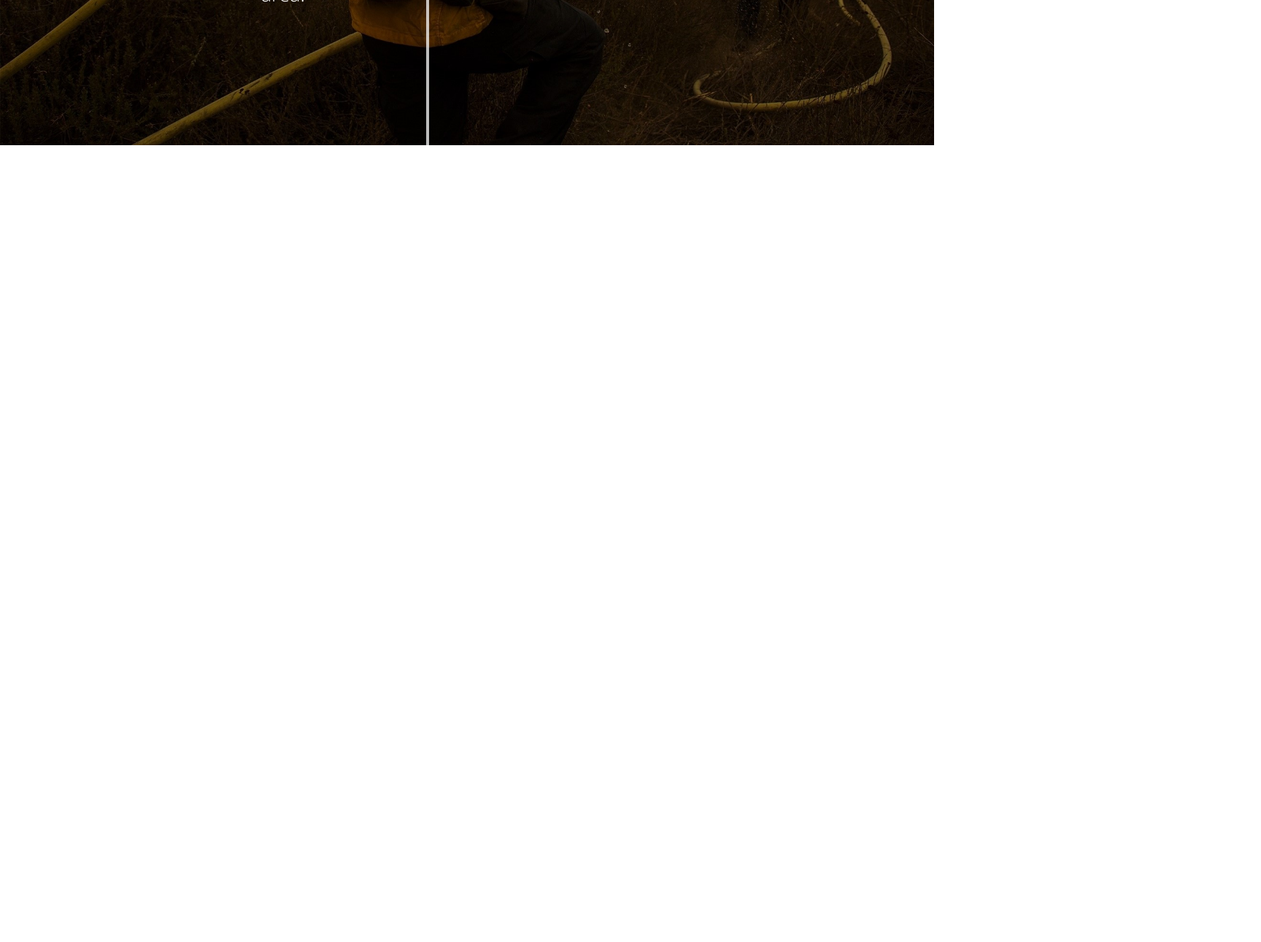
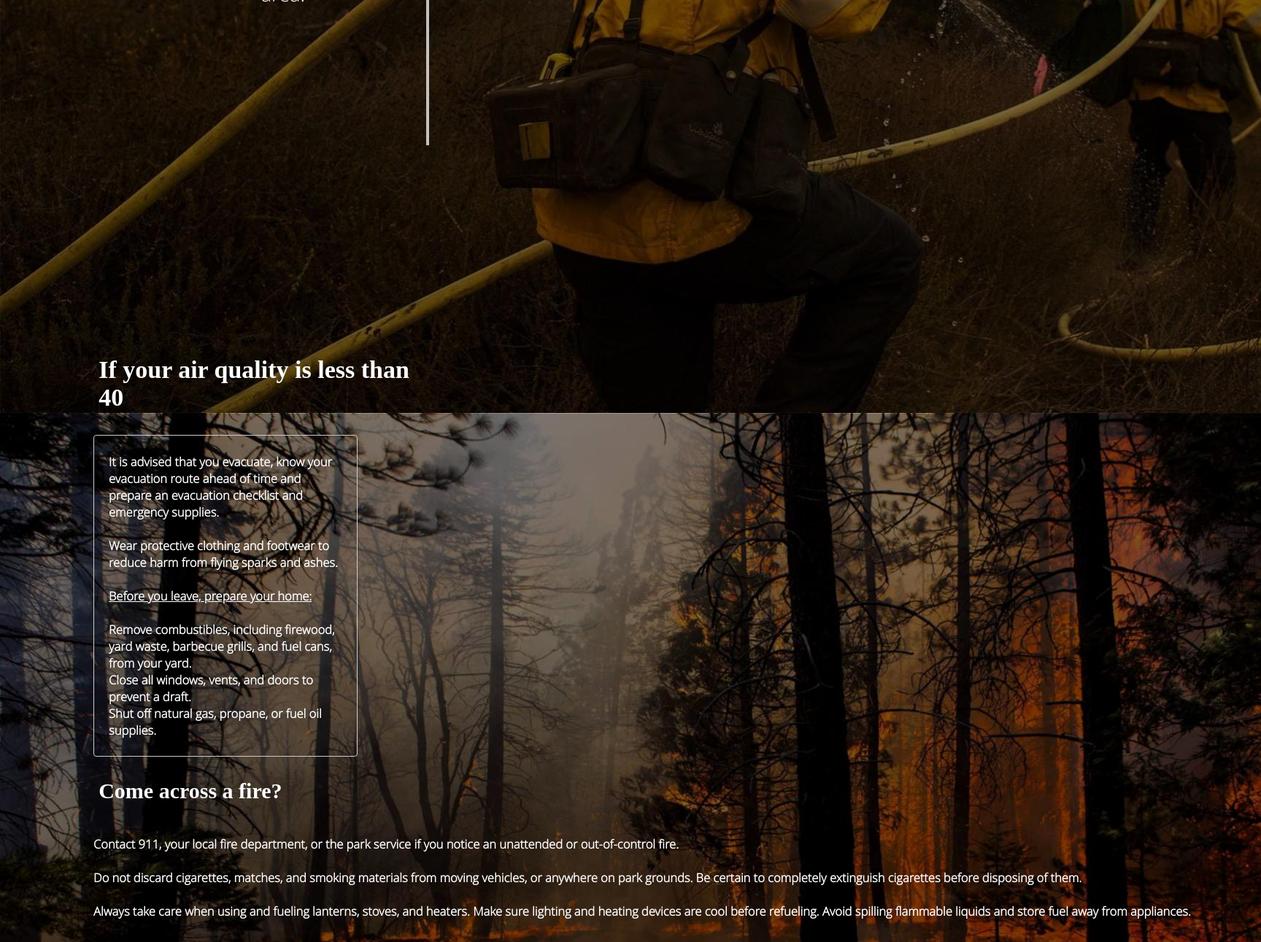
Before and after one commit to AlexanderTsarapkine/HackItBetter2020-FireWatch, a website: page enterpage.html in a window 1280 px wide. Shown: the part 500-1791 px from the top of the page at 73% size, 1728 px wide, since content can reach past the window. Before the commit the page ends 800 px from the top, so only its background shows below. Drawn offline with Linux system fonts and the light colour scheme; a web font is replaced by a local one.

Commit message:
Made solutions + evacuation info

```diff
--- a/enterpage.css
+++ b/enterpage.css
@@ -2,9 +2,8 @@
 body {
     margin: 0;
     padding: 0;
-    background-image: url("firemanhose.jpg");
+    background-image: url("background.jpg");
     background-repeat: no-repeat;
-    background-size: cover;
     font-family: 'Open Sans';
 }
 
@@ -65,6 +64,79 @@
       display: flex;
   }
 
+
+  a{
+    text-decoration: none;
+    color: white;
+    font-family: 'Open sans';
+}
+
+h3 {
+    color: white;
+    border-style: solid;
+    padding: 0.5%;
+    display: inline-block;
+    position: absolute;
+    top: 3%;
+    left: 95%;
+    transform: translate(-50%, -50%);
+    font-size: 1rem;
+    border-width:0.2rem;
+}
+
+
+
+
+
+.range {
+    color: white;
+    padding: 10px 20px;
+    box-sizing: border-box;
+    width: 30rem;
+    height: 5%;
+    margin-left: 9%;
+    margin-top: 20%;
+    font-size: 17px;
+    font-family: 'Comfortaa'
+}
+
+.evacuation {
+    border: 1px solid #ccc;
+    border-radius: 4px;
+    padding: 10px 20px;
+    color: white;
+    padding: 10px 20px
+    box-sizing: border-box;
+    width:20rem;
+    height: 5%;
+    margin-left: 10%;
+    font-family: 'Open Sans';
+    font-size: 11px;
+}
+
+.solutiontitle {
+    color: white;
+    padding: 10px 20px;
+    box-sizing: border-box;
+    width:20rem;
+    margin-left: 9%;
+    font-size: 15px;
+    font-family: 'Comfortaa'
+    }
+
+.solutions {
+    color: white;
+    box-sizing: border-box;
+    width:100rem;
+    height: 10rem;
+    margin-left: 10%;
+    font-family: 'Open Sans';
+    font-size: 11px;
+}
+
+
+
+
 @font-face {
     font-family: 'Open Sans';
     font-style: normal;
@@ -72,3 +144,12 @@
     src: local('Open Sans Light'), local('OpenSans-Light'), url(https://fonts.gstatic.com/s/opensans/v18/mem5YaGs126MiZpBA-UN_r8OUuhp.woff2) format('woff2');
     unicode-range: U+0000-00FF, U+0131, U+0152-0153, U+02BB-02BC, U+02C6, U+02DA, U+02DC, U+2000-206F, U+2074, U+20AC, U+2122, U+2191, U+2193, U+2212, U+2215, U+FEFF, U+FFFD;
   }
+
+  @font-face {
+    font-family: 'Comfortaa';
+    font-style: normal;
+    font-weight: 400;
+    font-display: swap;
+    src: url(https://fonts.gstatic.com/s/comfortaa/v29/1Pt_g8LJRfWJmhDAuUsSQamb1W0lwk4S4WjMDrMfIA.woff2) format('woff2');
+    unicode-range: U+0000-00FF, U+0131, U+0152-0153, U+02BB-02BC, U+02C6, U+02DA, U+02DC, U+2000-206F, U+2074, U+20AC, U+2122, U+2191, U+2193, U+2212, U+2215, U+FEFF, U+FFFD;
+  }
--- a/enterpage.html
+++ b/enterpage.html
@@ -10,6 +10,8 @@
 <body>
 
     <a href="/homepage.html"><img src="logo.png" alt="logo"></a>
+    <h3><a href="/aboutus.html">About Us</a></h2>
+
     <div>
         <p id="results">
             Enter your Postal/Zip Code to the right in order to receive live readings about wildfires and airquality in your area.
@@ -23,6 +25,29 @@
 
     </div>
 
+
+    <div class= range>
+        <h1>If your air quality is less than 40</h1>
+    </div>
+    <div class= evacuation>
+        <h2>It is advised that you evacuate, know your evacuation route ahead of time and prepare an evacuation checklist and emergency supplies.<br><br>Wear protective clothing and footwear to reduce harm from flying sparks and ashes. <br><br><u>Before you leave, prepare your home:</u><br><br>Remove combustibles, including firewood, yard waste, barbecue grills, and fuel cans, from your yard.<br>Close all windows, vents, and doors to prevent a draft. <br>Shut off natural gas, propane, or fuel oil supplies.
+
+
+        </h2>
+
+    </div>
+
+
+
+    <div class= solutiontitle>
+        <h1>Come across a fire?</h1>
+    </div>
+    <div class= solutions>
+        <h2>Contact 911, your local fire department, or the park service if you notice an unattended or out-of-control fire.</br><br> Do not discard cigarettes, matches, and smoking materials from moving vehicles, or anywhere on park grounds. Be certain to completely extinguish cigarettes before disposing of them.</br><br> Always take care when using and fueling lanterns, stoves, and heaters. Make sure lighting and heating devices are cool before refueling. Avoid spilling flammable liquids and store fuel away from appliances.<br><br>
+        </h2>
+    </div>
+
+
 </body>
 
 </html>
```
Also changed, not shown: background.jpg (added).
